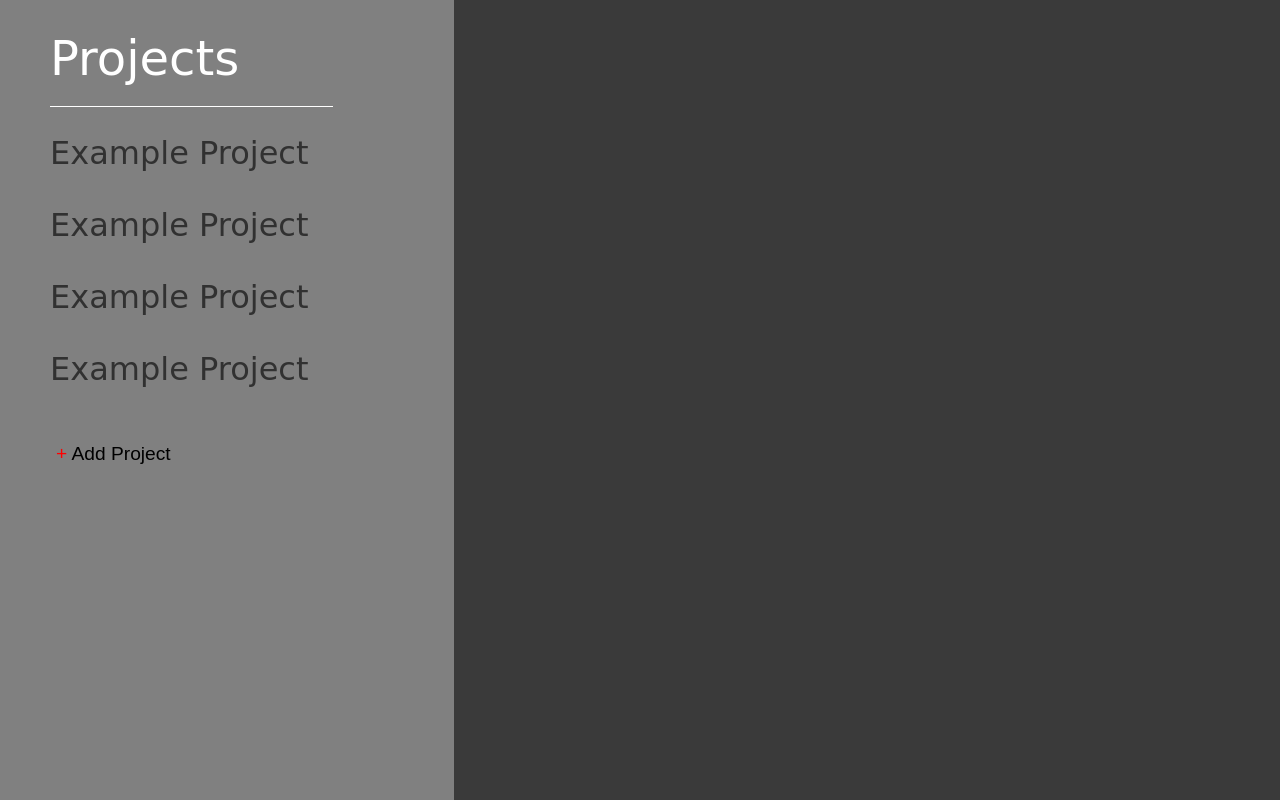
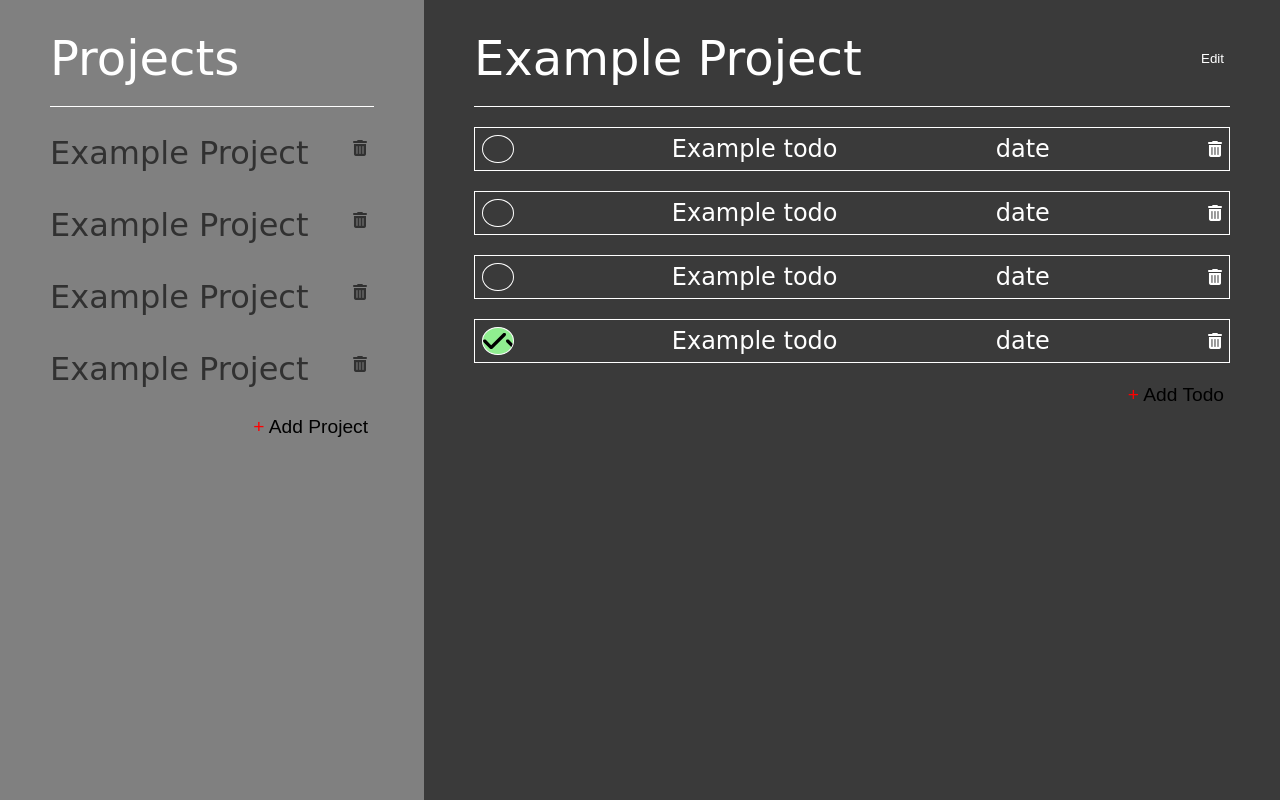
Before and after one commit to audunu/todo-list, a website built with webpack: page dist/index.html in a window 1280 px wide. Built offline with Linux system fonts and the light colour scheme; a web font is replaced by a local one.

Commit message:
basic layout made

```diff
--- a/src/style.css
+++ b/src/style.css
@@ -22,7 +22,7 @@ body{
 
 .divider {
     height: 1px;
-    width: 80%;
+    width: 100%;
     border-top: 0.5px;
     border-color: white;
     background-color: white;
@@ -34,6 +34,16 @@ body{
     margin: 20px 0 20px 0;
     padding: 7px 0 7px 0;
     color: rgb(49, 49, 49);
+    display: flex;
+    justify-content: space-between;
+}
+
+.project > i {
+    font-size: 1rem;
+    margin-top: 6px;
+    cursor: pointer;
+    margin-right: 7px;
+
 }
 
 .project-selected {
@@ -49,21 +59,70 @@ body{
     color: red;
 }
 
-.add-project-button {
+.add-todo-button > span {
+    color: red;
+}
+
+.add-project-button, .add-todo-button {
     background-color: transparent;
     border: none;
     font-size: 1.2rem;
+    cursor: pointer;
+}
+
+.add-project-button-container, .add-todo-button-container {
+    display: flex;
+    justify-content: end;
 }
 
 
+.project-title {
+    display: flex;
+    justify-content: space-between;
+}
 
+.project-title > button {
+    background-color: transparent;
+    color: white;
+    border: none;
+    cursor: pointer;
+}
 
+.todo-container {
+    font-size: 1.5rem;
+    margin: 20px 0 20px 0;
+    padding: 7px 7px 7px 7px;
+    color: white;
+    border: 1px solid white;
+    display: flex;
+    justify-content: space-between;
+}
 
+.todo-container > i {
+    font-size: 1rem;
+    margin-top: 6px;
+    cursor: pointer;
+}
 
+.todo-container > .checkbox {
+    background-color: transparent;
+    width: 4%;
+    border-radius: 50%;
+    border: solid 1px white;
+    cursor: pointer;
+}
+
+.todo-container > .checkbox-checked {
+    background-color: lightgreen;
+    background-image: url(/src/assets/imgs/check.svg);
+}
 
 
 .right-container {
     width: 70%;
     min-width: 600px;
     background-color: rgb(58, 58, 58);
+    padding: 30px 50px;
+    color: white;
+    font-size: 3rem;
 }
```
Also changed, not shown: dist/8eae648aef668862a0fc.svg (added), dist/index.html, dist/main.js, src/assets/imgs/check.svg (added).
